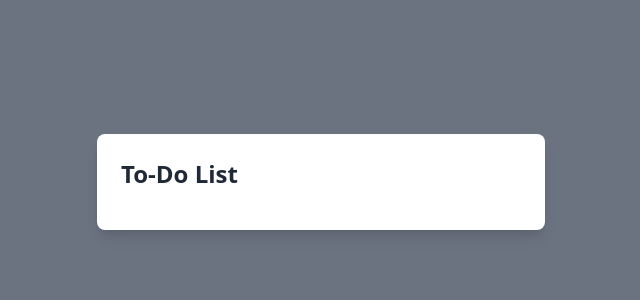
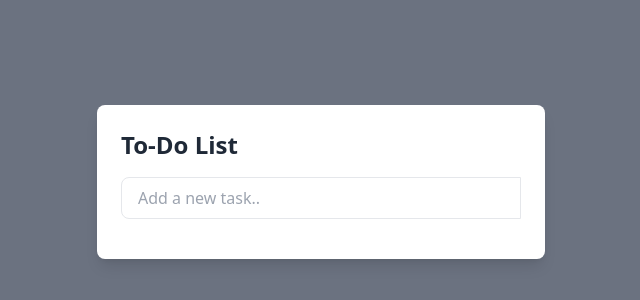
Before and after one commit to marufahmed347/JavaScript-Assignment-2, a website built with Vite: page index.html in a window 1280 px wide. Shown: the part 218-518 px from the top of the page, without its empty margins (319-959 px from the left). Built offline with nearby package versions, Linux system fonts and the light colour scheme.

Commit message:
input field

```diff
--- a/index.html
+++ b/index.html
@@ -8,10 +8,14 @@
 </head>
 <body class="bg-gray-500 min-h-screen flex items-center justify-center">
 
-    <!--heading-->
+    <!-- that's heading -->
   <div class="w-full max-w-md mx-auto bg-white shadow-lg rounded-lg p-6">
     <h1 class="text-2xl font-bold text-gray-800 mb-4">To-Do List</h1>
 
+      <!-- input field -->
+      <div class="flex mb-4">
+        <input id="taskInput" type="text" placeholder="Add a new task.." class="flex-grow border rounded-l-lg px-4 py-2 focus:outline-none focus:ring-2 focus:ring-blue-500">
+      </div>
 
   <script src="script.js"></script>
 </body>
```
